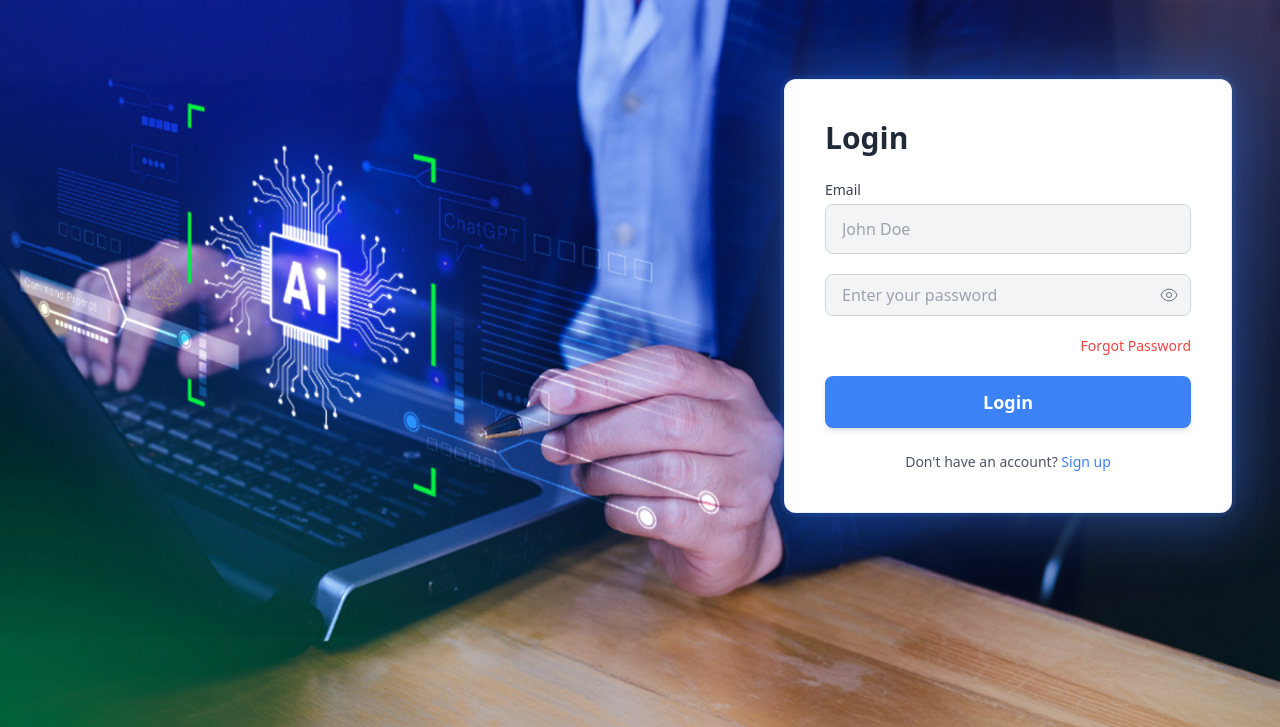
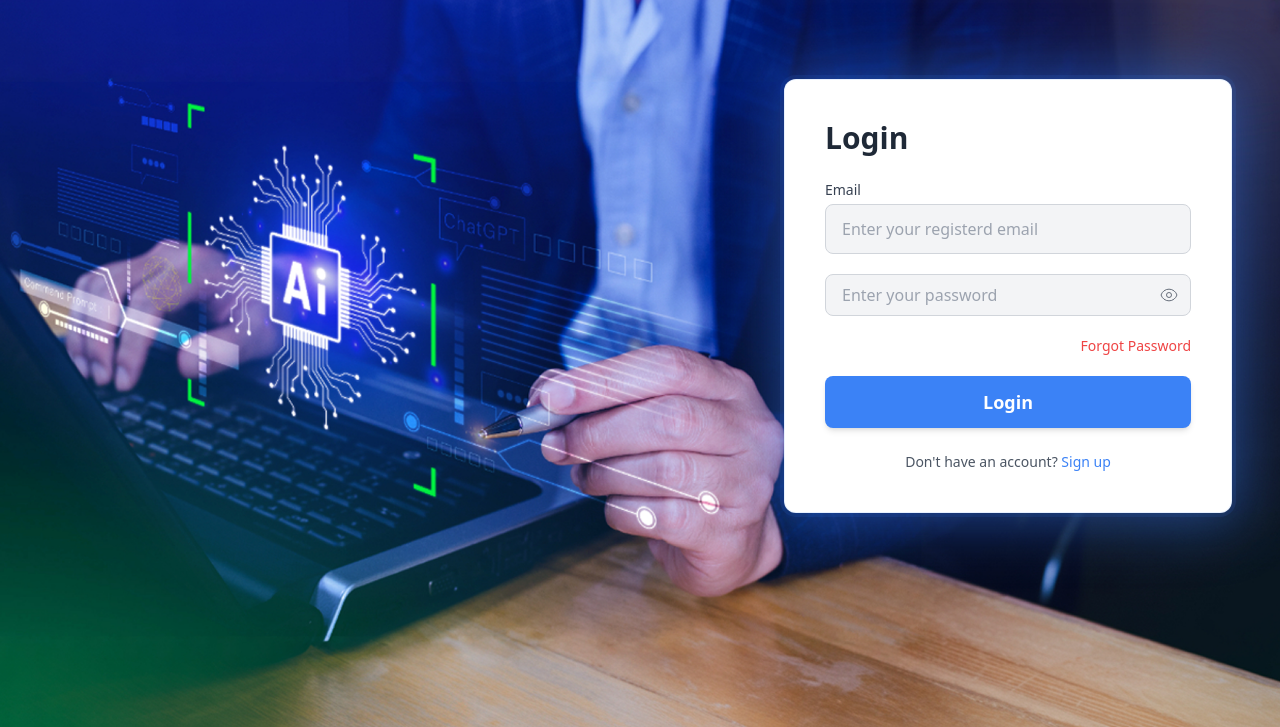
Before and after one commit to kaaju1036/testbsdm, a Flask app: page /login in a window 1280 px wide. Shown: the part 73-800 px from the top of the page. Run offline with Flask 3, Linux system fonts and the light colour scheme; some libraries are stand-ins or nearby versions.

Commit message:
Update login.html

```diff
--- a/templates/login.html
+++ b/templates/login.html
@@ -17,7 +17,11 @@
       : `<svg xmlns="http://www.w3.org/2000/svg" class="h-5 w-5" fill="none" viewBox="0 0 24 24" stroke="currentColor"><path d="M15 12a3 3 0 11-6 0 3 3 0 016 0z"/><path d="M2.458 12C3.732 7.943 7.523 5 12 5c4.477 0 8.268 2.943 9.542 7-1.274 4.057-5.065 7-9.542 7-4.477 0-8.268-2.943-9.542-7z" /></svg>`;
   }
 </script>
-
+<style>
+  input::-ms-reveal {
+  display: none;
+}
+</style>
   <script>
     tailwind.config = {
       theme: {
@@ -85,7 +89,7 @@
             <label for="email" class="block text-sm font-medium text-gray-700">Email</label>
             <input type="email" name="email" id="email" required
               class="w-full mt-1 px-4 py-3 bg-gray-100 text-gray-800 border border-gray-300 rounded-lg focus:outline-none focus:ring-2 focus:ring-blue-400"
-              placeholder="John Doe" />
+              placeholder="Enter your registerd email" />
           </div>
 
           <!-- Password -->
```
